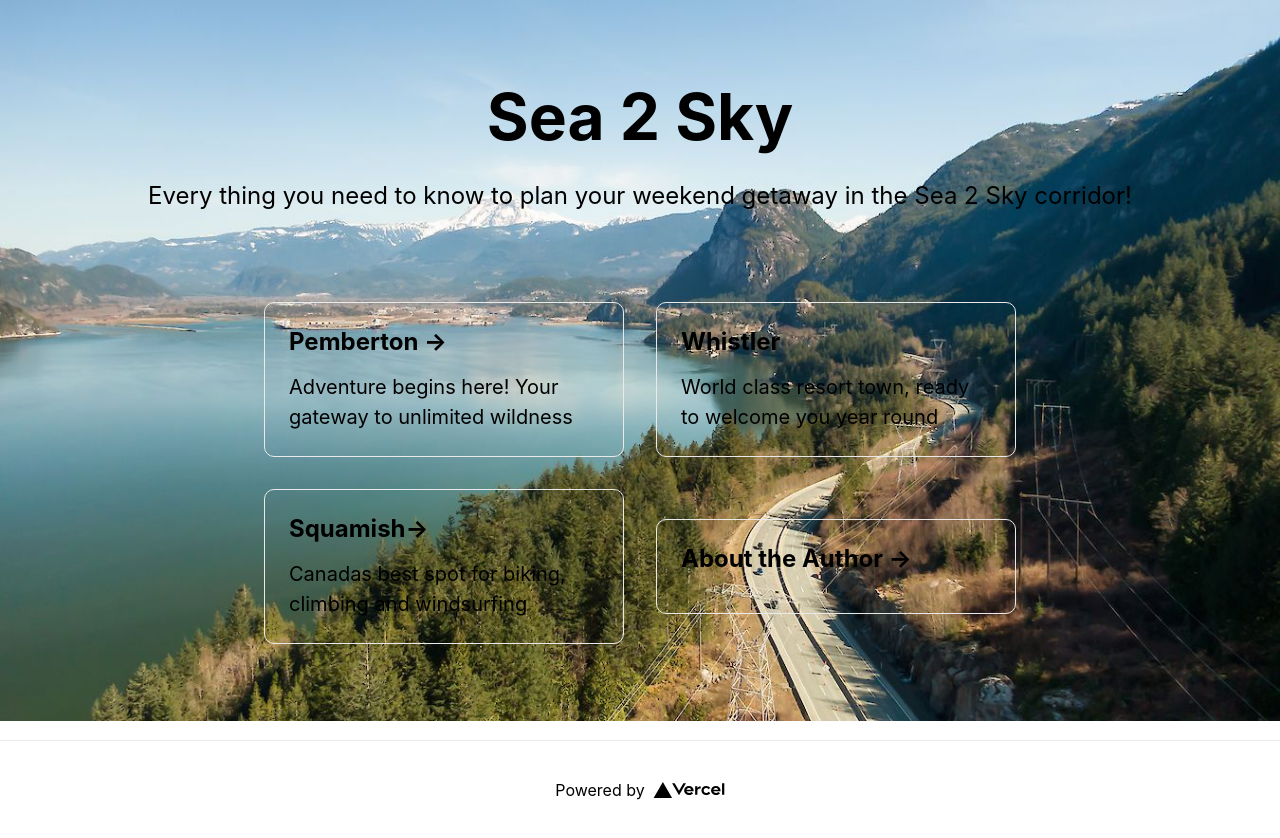
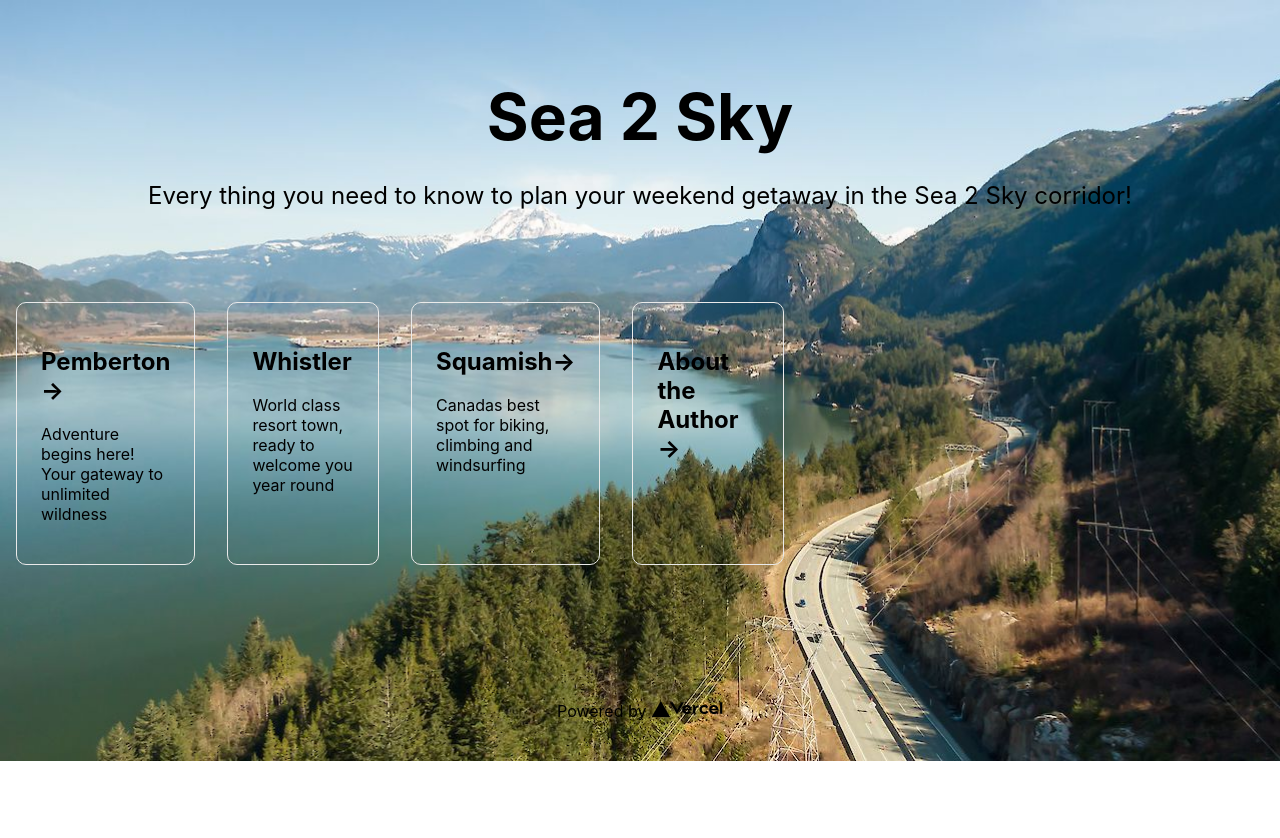
Before and after one commit to Liam-Henderson/Learning_html-next, a Next.js app: page / in a window 1280 px wide. After the commit the page ends 800 px from the top, so only its background shows below. Built offline with nearby package versions, Linux system fonts and the light colour scheme.

Commit message:
Working on flex box not done yet

```diff
--- a/styles/Home.module.css
+++ b/styles/Home.module.css
@@ -3,8 +3,6 @@
   padding: 0 0.5rem;
   display: flex;
   flex-direction: column;
-  justify-content: center;
-  align-items: center;
   height: 100vh;
 }
 
@@ -12,7 +10,7 @@
   margin: 0;
   background-image: url('../public/sea_to_sky_hwy.jpg');
   height: 100%;
-  background-size: contain;
+  background-size: cover;
   background-repeat: no-repeat;
 }
 
@@ -23,69 +21,42 @@
   display: flex;
   flex-direction: column;
   justify-content: center;
-  align-items: center;
+  align-items: right;
 }
 
 .footer {
   width: 100%;
   height: 100px;
-  border-top: 1px solid #eaeaea;
   display: flex;
   justify-content: center;
   align-items: center;
 }
 
-.footer a {
-  display: flex;
-  justify-content: center;
-  align-items: center;
-  flex-grow: 1;
-}
-
-.title a {
-  color: #0070f3;
-  text-decoration: none;
-}
-
-.title a:hover,
-.title a:focus,
-.title a:active {
-  text-decoration: underline;
-}
 
 .title {
   margin: 0;
   line-height: 1.15;
   font-size: 4rem;
+  text-align: center;
 }
 
-.title,
-.description {
-  text-align: center;
-}
 
 .description {
   line-height: 1.5;
   font-size: 1.5rem;
+  text-align: center;
 }
 
-.code {
-  background: #fafafa;
-  border-radius: 5px;
-  padding: 0.75rem;
-  font-size: 1.1rem;
-  font-family: Menlo, Monaco, Lucida Console, Liberation Mono, DejaVu Sans Mono,
-    Bitstream Vera Sans Mono, Courier New, monospace;
-}
 
 .grid {
   display: flex;
-  align-items: center;
-  justify-content: center;
-  flex-wrap: wrap;
+  align-items: down;
+  justify-content: down;
   max-width: 800px;
   margin-top: 3rem;
 }
+
+
 
 .card {
   margin: 1rem;
@@ -98,33 +69,3 @@
   transition: color 0.15s ease, border-color 0.15s ease;
   width: 45%;
 }
-
-.card:hover,
-.card:focus,
-.card:active {
-  color: #0070f3;
-  border-color: #0070f3;
-}
-
-.card h2 {
-  margin: 0 0 1rem 0;
-  font-size: 1.5rem;
-}
-
-.card p {
-  margin: 0;
-  font-size: 1.25rem;
-  line-height: 1.5;
-}
-
-.logo {
-  height: 1em;
-  margin-left: 0.5rem;
-}
-
-@media (max-width: 600px) {
-  .grid {
-    width: 100%;
-    flex-direction: column;
-  }
-}
```
